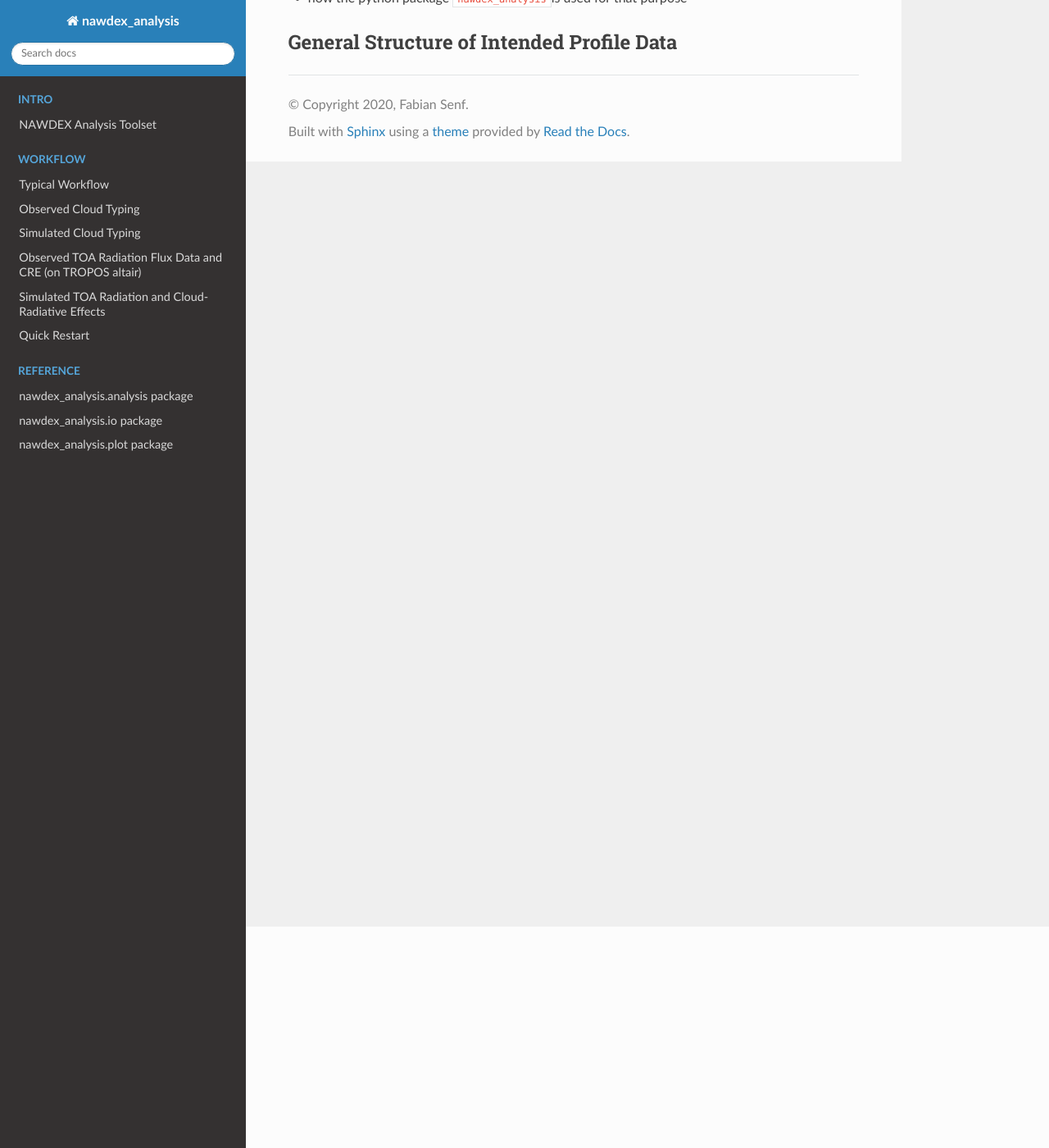
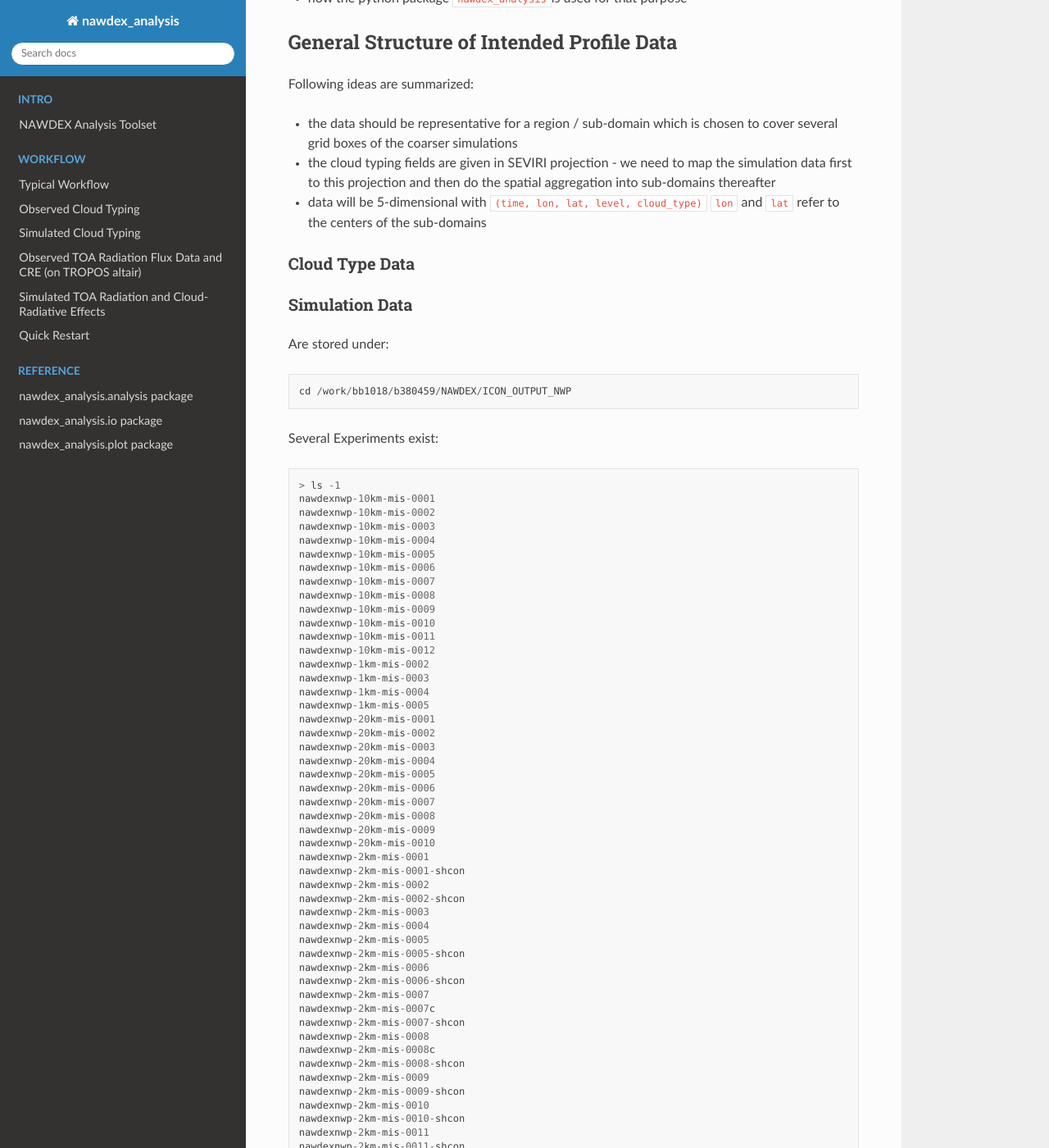
Before and after one commit to fsenf/proj.nawdex_analysis, a Sphinx documentation site: the page built from docs/content/Profiles4Cloudtypes.md, in a window 1280 px wide and 1400 px high, scrolled down 270 px. Shown: the whole window at 82% size. Built offline with Sphinx 7.4.7 and the Read the Docs theme 2.0.0, drawn with Linux system fonts in a browser that asks for light colours; some of the changed text lies outside the part shown.

Commit message:
„docs/content/Profiles4Cloudtypes.md“ ändern

````diff
--- a/docs/content/Profiles4Cloudtypes.md
+++ b/docs/content/Profiles4Cloudtypes.md
@@ -4,3 +4,106 @@ As part of an in-depth analysis of the characteristics of the different ICON sim
 * how the python package `nawdex_analysis`is used for that purpose
 
 ## General Structure of Intended Profile Data
+Following ideas are summarized:
+* the data should be representative for a region / sub-domain which is chosen to cover several grid boxes of the coarser simulations
+* the cloud typing fields are given in SEVIRI projection - we need to map the simulation data first to this projection and then do the spatial aggregation into sub-domains thereafter
+* data will be 5-dimensional with `(time, lon, lat, level, cloud_type)` `lon` and `lat` refer to the centers of the sub-domains
+
+### Cloud Type Data
+
+### Simulation Data
+Are stored under:
+```
+cd /work/bb1018/b380459/NAWDEX/ICON_OUTPUT_NWP
+```
+
+Several Experiments exist:
+```
+> ls -1
+nawdexnwp-10km-mis-0001
+nawdexnwp-10km-mis-0002
+nawdexnwp-10km-mis-0003
+nawdexnwp-10km-mis-0004
+nawdexnwp-10km-mis-0005
+nawdexnwp-10km-mis-0006
+nawdexnwp-10km-mis-0007
+nawdexnwp-10km-mis-0008
+nawdexnwp-10km-mis-0009
+nawdexnwp-10km-mis-0010
+nawdexnwp-10km-mis-0011
+nawdexnwp-10km-mis-0012
+nawdexnwp-1km-mis-0002
+nawdexnwp-1km-mis-0003
+nawdexnwp-1km-mis-0004
+nawdexnwp-1km-mis-0005
+nawdexnwp-20km-mis-0001
+nawdexnwp-20km-mis-0002
+nawdexnwp-20km-mis-0003
+nawdexnwp-20km-mis-0004
+nawdexnwp-20km-mis-0005
+nawdexnwp-20km-mis-0006
+nawdexnwp-20km-mis-0007
+nawdexnwp-20km-mis-0008
+nawdexnwp-20km-mis-0009
+nawdexnwp-20km-mis-0010
+nawdexnwp-2km-mis-0001
+nawdexnwp-2km-mis-0001-shcon
+nawdexnwp-2km-mis-0002
+nawdexnwp-2km-mis-0002-shcon
+nawdexnwp-2km-mis-0003
+nawdexnwp-2km-mis-0004
+nawdexnwp-2km-mis-0005
+nawdexnwp-2km-mis-0005-shcon
+nawdexnwp-2km-mis-0006
+nawdexnwp-2km-mis-0006-shcon
+nawdexnwp-2km-mis-0007
+nawdexnwp-2km-mis-0007c
+nawdexnwp-2km-mis-0007-shcon
+nawdexnwp-2km-mis-0008
+nawdexnwp-2km-mis-0008c
+nawdexnwp-2km-mis-0008-shcon
+nawdexnwp-2km-mis-0009
+nawdexnwp-2km-mis-0009-shcon
+nawdexnwp-2km-mis-0010
+nawdexnwp-2km-mis-0010-shcon
+nawdexnwp-2km-mis-0011
+nawdexnwp-2km-mis-0011-shcon
+nawdexnwp-2km-mis-0012
+nawdexnwp-2km-mis-0012-shcon
+nawdexnwp-2km-mis-0013
+nawdexnwp-40km-mis-0001
+nawdexnwp-40km-mis-0002
+nawdexnwp-40km-mis-0003
+nawdexnwp-40km-mis-0004
+nawdexnwp-40km-mis-0005
+nawdexnwp-40km-mis-0006
+nawdexnwp-40km-mis-0007
+nawdexnwp-40km-mis-0008
+nawdexnwp-40km-mis-0009
+nawdexnwp-40km-mis-0010
+nawdexnwp-5km-mis-0001
+nawdexnwp-5km-mis-0002
+nawdexnwp-5km-mis-0003
+nawdexnwp-5km-mis-0004
+nawdexnwp-5km-mis-0005
+nawdexnwp-5km-mis-0006
+nawdexnwp-5km-mis-0007
+nawdexnwp-5km-mis-0008
+nawdexnwp-5km-mis-0009
+nawdexnwp-5km-mis-0010
+nawdexnwp-5km-mis-0011
+nawdexnwp-5km-mis-0012
+nawdexnwp-80km-mis-0001
+nawdexnwp-80km-mis-0002
+nawdexnwp-80km-mis-0003
+nawdexnwp-80km-mis-0004
+nawdexnwp-80km-mis-0005
+nawdexnwp-80km-mis-0006
+nawdexnwp-80km-mis-0007
+nawdexnwp-80km-mis-0008
+nawdexnwp-80km-mis-0009
+nawdexnwp-80km-mis-0010
+nawdexnwp-80km-mis-0011
+```
+
+The data are typically 2-dimensional ( one horizontal dimension `ncells` and one vertical dimension ). The data are stroed for different times separately.
````
